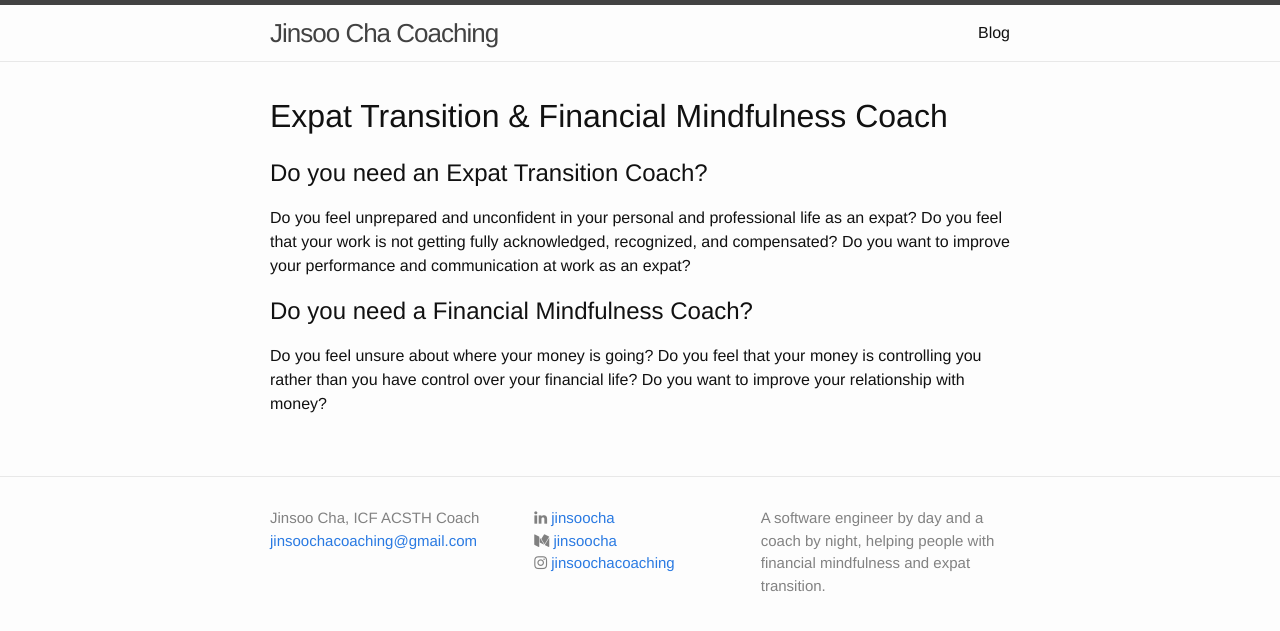
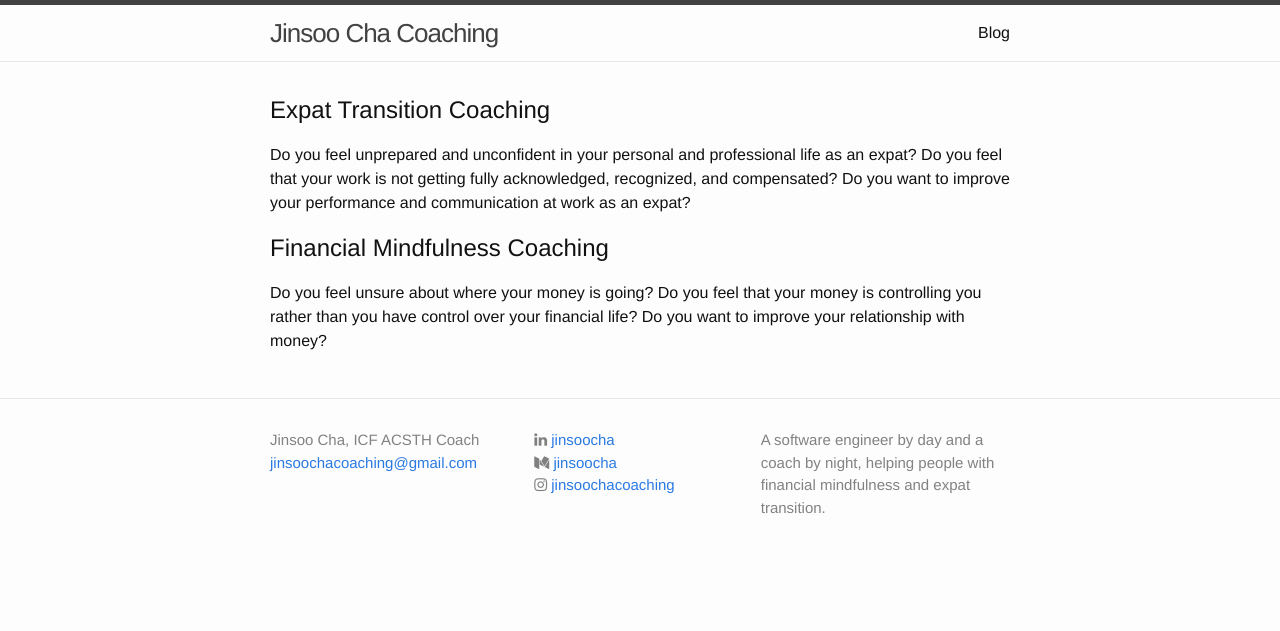
Before and after one commit to jinsoocha/jinsoocha.github.io, a Jekyll site: the page built from index.html, in a window 1280 px wide. Shown: the top 631 px of the page. Built offline with Jekyll 4.4.1, drawn with Linux system fonts in a browser that asks for light colours; nearby versions of some CDN libraries.

Commit message:
Update index.html

```diff
--- a/index.html
+++ b/index.html
@@ -3,20 +3,18 @@ layout: default
 ---
 
 <div class="home">
+  <div class="intro">
+    <div class="intro-block">
+      <h2>Expat Transition Coaching</h2>
+      <p>Do you feel unprepared and unconfident in your personal and professional life as an expat? Do you feel that your work is not getting fully acknowledged, recognized, and compensated? Do you want to improve your performance and communication at work as an expat?</p>
+    </div>
+    <div class="intro-block">
+      <h2>Financial Mindfulness Coaching</h2>
+      <p>Do you feel unsure about where your money is going? Do you feel that your money is controlling you rather than you have control over your financial life? Do you want to improve your relationship with money?</p>
+    </div>
+  </div>
 
-  <h1>Expat Transition & Financial Mindfulness Coach</h1>
   <ul class="post-list">
-    <li>
-      <div class="post-block">
-        <h2>Do you need an Expat Transition Coach?</h2>
-        <p>Do you feel unprepared and unconfident in your personal and professional life as an expat? Do you feel that your work is not getting fully acknowledged, recognized, and compensated? Do you want to improve your performance and communication at work as an expat?</p>
-      </div>
-      <div class="post-block">
-        <h2>Do you need a Financial Mindfulness Coach?</h2>
-        <p>Do you feel unsure about where your money is going? Do you feel that your money is controlling you rather than you have control over your financial life? Do you want to improve your relationship with money?</p>
-      </div>
-    </li>
-
     {% for post in site.posts %}
       <li>
         <span class="post-meta">{{ post.date | date: "%b %-d, %Y" }}</span>
```
